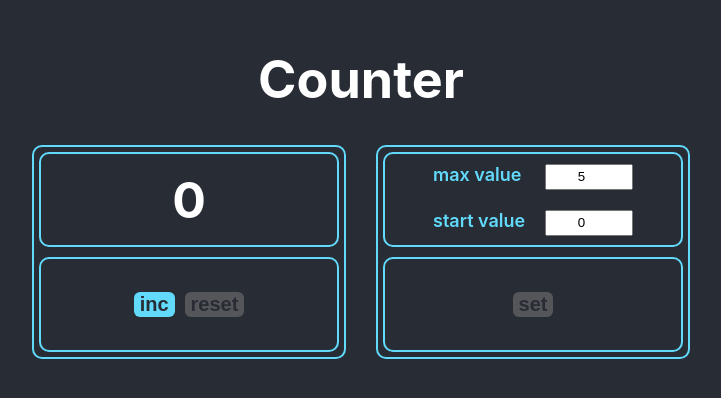
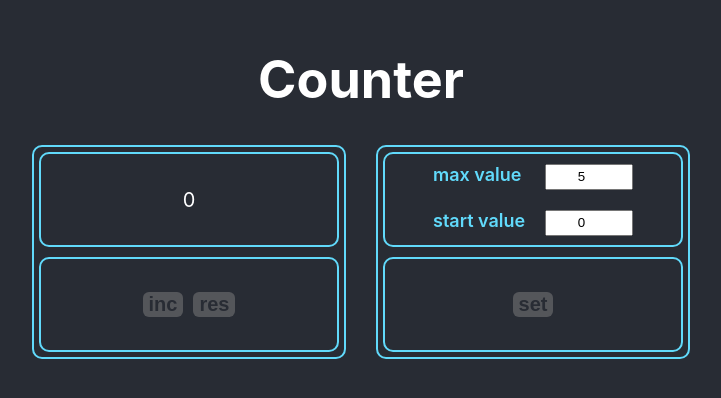
Before and after one commit to borashek32/way-samurai_react-apps, a React (Create React App) app: page / in a window 1280 px wide. Shown: the part 214-612 px from the top of the page, without its empty margins (279-1000 px from the left). Built offline with nearby package versions, Linux system fonts and the light colour scheme.

Commit message:
buttons errors

```diff
--- a/src/App.tsx
+++ b/src/App.tsx
@@ -1,26 +1,38 @@
-import React, {ChangeEvent, useState} from 'react'
+import React, {ChangeEvent, useEffect, useState} from 'react'
 import './App.css'
 import {Counter} from "./components/Counter/Counter"
-import {saveState} from "./localStorage/localStorage";
+
+export type ErrorType = {
+  maxValue: boolean
+  startValue: boolean
+  maxStartValues: boolean
+}
+export type DisabledType = {
+  incButton: boolean
+  resButton: boolean
+  setButton: boolean
+}
 
 function App() {
-  const [value, setValue] = useState<number>(0)
+  const [value, setValue] = useState<number | string>(0)
   const [maxValue, setMaxValue] = useState<number>(5)
   const [startValue, setStartValue] = useState<number>(0)
-  const [settings, setSettings] = useState<{maxValue: number; startValue: number}>({maxValue: 5, startValue: 0})
-
-  const [message, setMessage] = useState<boolean>(false)
-
-  const [disabledButton, setDisabledButton] = useState<boolean>(true)
-
-  const [erroredMaxValueInput, setErroredMaxValueInput] = useState<boolean>(false)
-  const [erroredStartValueInput, setErroredStartValueInput] = useState<boolean>(false)
-  const [erroredMaxStart, setErroredMaxStart] = useState<boolean>(false)
+  const [settings, setSettings] = useState<{ maxValue: number; startValue: number }>({maxValue: 5, startValue: 0})
+  const [firstRendering, setFirstRendering] = useState(true) // это для localStorage
+  const [error, setError] = useState<ErrorType>({
+    maxValue: false,
+    startValue: false,
+    maxStartValues: false
+  })
+  const [disabled, setDisabled] = useState<DisabledType>({
+    incButton: false,
+    resButton: true,
+    setButton: true
+  })
 
   const incHandler = () => {
     if (value < settings.maxValue) {
-      setValue(prevState => ++prevState);
-      saveState<number>('advanced-counter-inc-value', value)
+      setValue(prevState => +prevState + 1);
     }
   }
   const resetHandler = () => {
@@ -29,81 +41,93 @@ function App() {
 
   const onChangeMaxValueHandler = (e: ChangeEvent<HTMLInputElement>) => {
     const newMaxValue = e.currentTarget.valueAsNumber
-    if (newMaxValue <= 0) {
-      setDisabledButton(true)
-      setErroredMaxValueInput(true)
+    if (newMaxValue < 0) {
+      setError({...error, maxValue: true})
+      setValue("max value should be positive")
       setMaxValue(newMaxValue)
     } else if (newMaxValue === 5 && startValue === 0) {
-      setDisabledButton(true)
       setMaxValue(newMaxValue)
-      setMessage(false)
+      setValue(value)
+      setDisabled({...disabled, setButton: true})
     } else if (newMaxValue <= startValue) {
-      setDisabledButton(true)
-      setErroredMaxStart(true)
+      setError({...error, maxStartValues: true})
+      setValue("max value should be greater than start value")
       setMaxValue(newMaxValue)
     } else {
+      setDisabled({...disabled, setButton: false})
       setMaxValue(newMaxValue)
-      setMessage(true)
-      setDisabledButton(false)
-      setErroredMaxValueInput(false)
-      setErroredStartValueInput(false)
-      setErroredMaxStart(false)
-      saveState<number>('advanced-counter-max-value', newMaxValue)
+      setError({...error, maxStartValues: false, maxValue: false, startValue: false})
+      setValue("enter values and press set")
     }
   }
   const onChangeStartValueHandler = (e: ChangeEvent<HTMLInputElement>) => {
     const newStartValue = e.currentTarget.valueAsNumber;
     if (newStartValue < 0) {
-      setDisabledButton(true)
-      setErroredStartValueInput(true)
       setStartValue(newStartValue)
-    } else if (newStartValue === 0 && maxValue) {
-      setDisabledButton(true)
+      setError({...error, startValue: true})
+      setValue("start value should be positive")
+    } else if (newStartValue === 0 && maxValue === 5) {
       setStartValue(newStartValue)
-      setMessage(false)
+      setValue(value)
+      setDisabled({...disabled, setButton: true})
     } else if (newStartValue >= maxValue) {
-      setDisabledButton(true)
-      setErroredMaxStart(true)
+      setError({...error, maxStartValues: true})
+      setValue("max value should be greater than start value")
       setStartValue(newStartValue)
+      setDisabled({...disabled, setButton: true})
     } else {
+      setDisabled({...disabled, setButton: false})
+      setError({...error, maxStartValues: false, maxValue: false, startValue: false})
       setStartValue(newStartValue)
-      setMessage(true)
-      setDisabledButton(false)
-      setErroredStartValueInput(false)
-      setErroredMaxValueInput(false)
-      setErroredMaxStart(false)
-      saveState<number>('advanced-counter-start-value', newStartValue)
+      setValue("enter values and press set")
     }
   }
 
-  const setValuesHandler = (newValues: {maxValue: number, startValue: number}) => {
+  const setValuesHandler = (newValues: { maxValue: number, startValue: number }) => {
+    if (newValues.maxValue > 0 && newValues.startValue >= 0) {
       setSettings(newValues)
       setValue(newValues.startValue)
-      setMessage(false)
+    }
   }
+
+  // useEffect(() => {
+  //   !firstRendering && localStorage.setItem('inc-value', JSON.stringify(value))
+  // }, [value])
+  // useEffect(() => {
+  //   let prevValue = localStorage.getItem('inc-value')
+  //   if (prevValue) {
+  //     let newValue = JSON.parse(prevValue)
+  //     setValue(newValue)
+  //   }
+  //   setFirstRendering(false)
+  // }, [])
+  // useEffect(() => {
+  //   !firstRendering && localStorage.setItem('settings-values', JSON.stringify(settings))
+  // }, [settings])
+  // useEffect(() => {
+  //   let prevSettings = localStorage.getItem('settings-values')
+  //   if (prevSettings) {
+  //     let newSettings = JSON.parse(prevSettings)
+  //     setSettings(newSettings)
+  //     setStartValue(newSettings.startValue)
+  //   }
+  //   setFirstRendering(false)
+  // }, [])
 
   return (
     <div className="App">
       <header className="App-header">
         <Counter
-          value={value}
+          value={value as number}
           startValue={startValue}
           maxValue={maxValue}
-
           incHandler={incHandler}
           resetHandler={resetHandler}
           setValuesHandler={setValuesHandler}
-
           onChangeMaxValueHandler={onChangeMaxValueHandler}
           onChangeStartValueHandler={onChangeStartValueHandler}
-
-          disabledButton={disabledButton}
-
-          message={message}
-
-          erroredMaxValueInput={erroredMaxValueInput}
-          erroredStartValueInput={erroredStartValueInput}
-          erroredMaxStart={erroredMaxStart}
+          disabled={disabled}
+          error={error}
         />
       </header>
     </div>
--- a/src/components/Counter/Counter.module.css
+++ b/src/components/Counter/Counter.module.css
@@ -48,7 +48,7 @@
 }
 
 .counter {
-    font-size: 50px;
+    font-size: 20px;
     color: #fff;
 }
 
--- a/src/components/Counter/Counter.tsx
+++ b/src/components/Counter/Counter.tsx
@@ -1,7 +1,8 @@
 import css from './Counter.module.css'
 import {ChangeCounter} from "./items/ChangeCounter";
 import {Settings} from "./items/Settings";
-import {ChangeEvent, useState} from "react";
+import {ChangeEvent} from "react";
+import {DisabledType, ErrorType} from "../../App";
 
 export type CounterType = {
   value: number
@@ -12,21 +13,14 @@ export type CounterType = {
   onChangeMaxValueHandler: (e: ChangeEvent<HTMLInputElement>) => void
   onChangeStartValueHandler: (e: ChangeEvent<HTMLInputElement>) => void
   setValuesHandler: (newValue: {maxValue: number, startValue: number}) => void
-  erroredMaxValueInput: boolean
-  erroredStartValueInput: boolean
-  disabledButton: boolean
-  erroredMaxStart: boolean
-  message: boolean
+  error: ErrorType
+  disabled: DisabledType
 }
 
 export const Counter = (props: CounterType) => {
 
   const counterClassName = css.counter
     + ((props.value === props.maxValue) ? ' ' + css.disabledCounter : '')
-
-  const resetCallback = () => {
-    props.resetHandler(props.value)
-  }
 
   return (
     <>
@@ -38,23 +32,17 @@ export const Counter = (props: CounterType) => {
           startValue={props.startValue}
           class={counterClassName}
           incCallback={props.incHandler}
-          resetCallback={resetCallback}
-          erroredMaxValueInput={props.erroredMaxValueInput}
-          erroredStartValueInput={props.erroredStartValueInput}
-          erroredMaxStart={props.erroredMaxStart}
-          disabledButton={props.disabledButton}
-          message={props.message}
+          resetCallback={() => props.resetHandler(props.value)}
+          disabled={props.disabled}
         />
         <Settings
           maxValue={props.maxValue}
           startValue={props.startValue}
           setValuesHandler={props.setValuesHandler}
-          erroredMaxValueInput={props.erroredMaxValueInput}
-          erroredStartValueInput={props.erroredStartValueInput}
           onChangeMaxValueHandler={props.onChangeMaxValueHandler}
           onChangeStartValueHandler={props.onChangeStartValueHandler}
-          disabledButton={props.disabledButton}
-          erroredMaxStart={props.erroredMaxStart}
+          error={props.error}
+          disabled={props.disabled}
         />
       </div>
     </>
--- a/src/components/Counter/items/ChangeCounter.tsx
+++ b/src/components/Counter/items/ChangeCounter.tsx
@@ -1,6 +1,7 @@
 import css from "../Counter.module.css";
 import {Button} from "../../utils/Button";
 import React from "react";
+import {DisabledType} from "../../../App";
 
 type ChangeCounterType = {
   value?: number
@@ -9,50 +10,36 @@ type ChangeCounterType = {
   startValue?: number
   incCallback: () => void
   resetCallback: (value?: number) => void
-  erroredMaxValueInput?: boolean
-  erroredStartValueInput?: boolean
-  erroredMaxStart: boolean
-  message?: boolean
-  disabledButton?: boolean
+  disabled?: DisabledType
 }
 
 export const ChangeCounter = (props: ChangeCounterType) => {
 
-  const plusClassName = css.button
-    + ((props.value === props.maxValue) ? ' ' + css.disabledButton : '')
-  const resetClassName = css.button
-    + ((props.value === props.startValue) ? ' ' + css.disabledButton : '')
-
-  const error = props.erroredMaxValueInput
-    ? <p className={css.error}>max value should be positive</p>
-    : props.erroredStartValueInput
-      ? <p className={css.error}>start value should be positive</p>
-      : props.erroredMaxStart
-        ? <p className={css.error}>max value should be greater than start value</p>
-        : props.message
-          ? <p className={css.message}>enter values and press set</p>
-          :<h1 className={props.class}>{props.value}</h1>
+  const buttonsClassName = css.button
+    + (props.disabled?.incButton || props.disabled?.resButton ? ' ' + css.disabledButton : '')
 
   return (
     <div className={css.counterWrapper}>
       <div className={css.counterSubWrapper}>
-        {error}
+        <p className={props.class}>{props.value}</p>
       </div>
       <div className={css.counterSubWrapper}>
         <div className={css.buttonsWrapper}>
           <Button
             name={"inc"}
-            class={plusClassName}
+            class={buttonsClassName}
             callback={props.incCallback}
             value={props.value}
             type={"button"}
+            disabled={props.disabled}
           />
           <Button
             type={"button"}
-            name={"reset"}
-            class={resetClassName}
+            name={"res"}
+            class={buttonsClassName}
             callback={(value) => {props.resetCallback(value)}}
             value={props.value}
+            disabled={props.disabled}
           />
         </div>
       </div>
--- a/src/components/utils/Button.tsx
+++ b/src/components/utils/Button.tsx
@@ -1,10 +1,11 @@
 import css from "../../components/Counter/Counter.module.css";
+import {DisabledType} from "../../App";
 
 type ButtonType = {
   name: string
   class: string
   callback: (value?: number) => void
-  disabled?: boolean
+  disabled?: DisabledType
   value?: number
   type: ButtonPropsType
 }
@@ -18,7 +19,7 @@ export const Button = (props: ButtonType) => {
   return (
     <button
       onClick={onClickHandler}
-      className={props.disabled ? props.class + ' ' + css.disabledButton : props.class}
+      className={props.disabled?.incButton ? props.class + ' ' + css.disabledButton : props.class}
       type={props.type}
     >
       {props.name}
--- a/src/localStorage/localStorage.ts
+++ /dev/null
@@ -1,11 +0,0 @@
-export function saveState<T>(key: string, state: T) {
-  const stateAsString = JSON.stringify(state)
-  localStorage.setItem(key, stateAsString)
-}
-
-export function restoreState<T>(key: string, defaultState: T) {
-  let state = defaultState
-  const stateAsString = localStorage.getItem(key)
-  if (stateAsString !== null) state = JSON.parse(stateAsString) as T
-  return state
-}
```
Also changed, not shown: src/components/Counter/items/Settings.tsx (+12 -11 lines).
